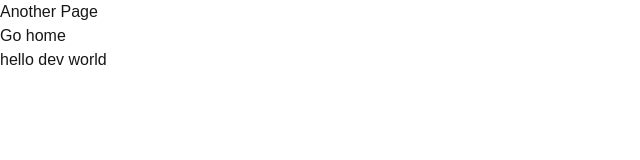
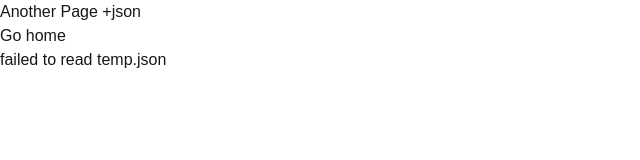
Before and after one commit to MrBlunderovich/next-deploy, a Next.js app: page /another-page in a window 1280 px wide. Shown: the top 160 px of the page, without its empty margins (0-640 px from the left). Built offline with nearby package versions, Linux system fonts and the light colour scheme.

Commit message:
gitignore /db

```diff
--- a/db/devTemp.json
+++ /dev/null
@@ -1 +0,0 @@
-{ "key": "hello dev world" }
--- a/src/app/another-page/page.tsx
+++ b/src/app/another-page/page.tsx
@@ -8,7 +8,7 @@ export default async function AnotherPage() {
 
   return (
     <div className="flex flex-col gap-4 items-center justify-center">
-      <h1>Another Page</h1>
+      <h1>Another Page +json</h1>
       <Link href="/">Go home</Link>
       <p>{jsonData}</p>
     </div>
```
Also changed, not shown: 1 other file (tests, documents, lock files or other folders).
